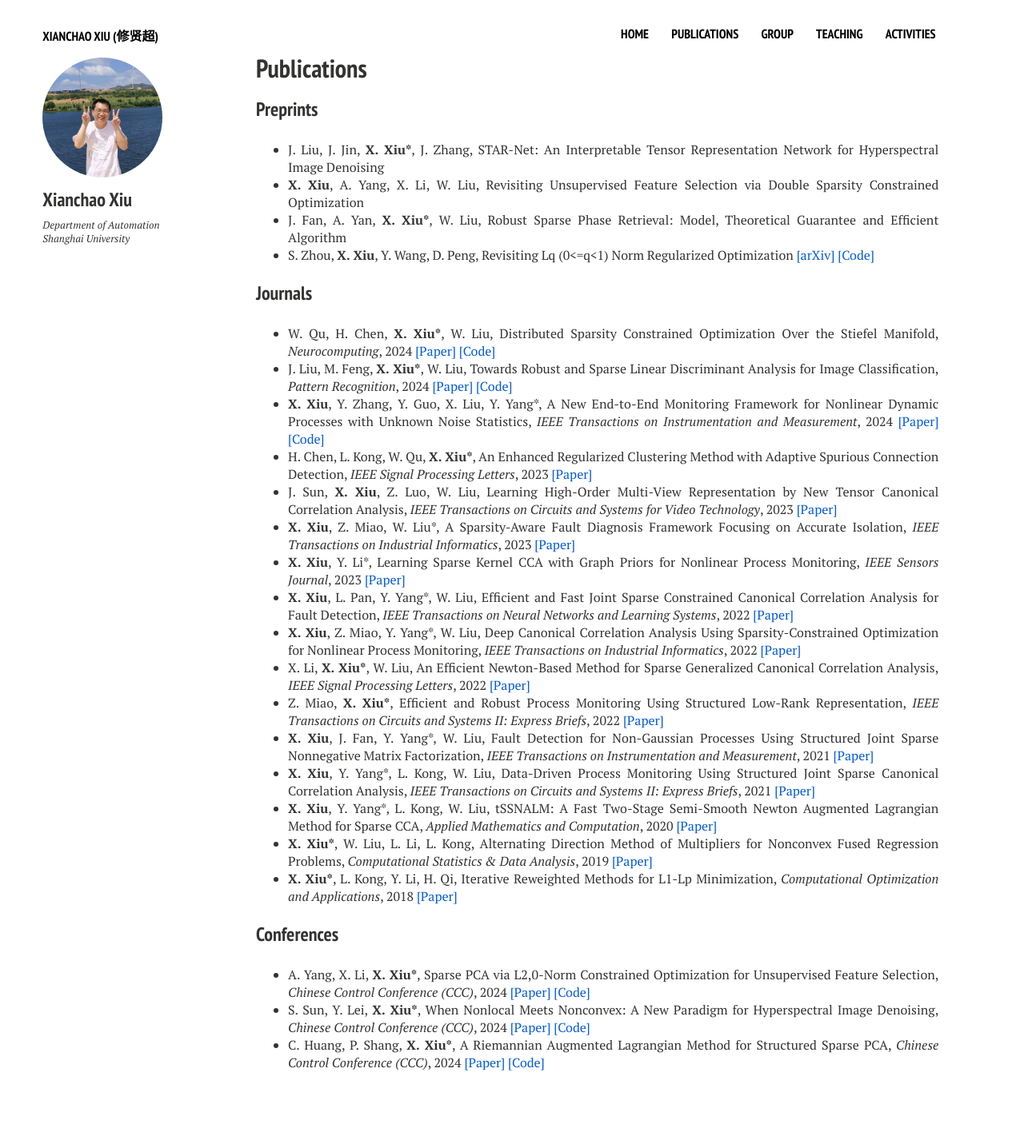
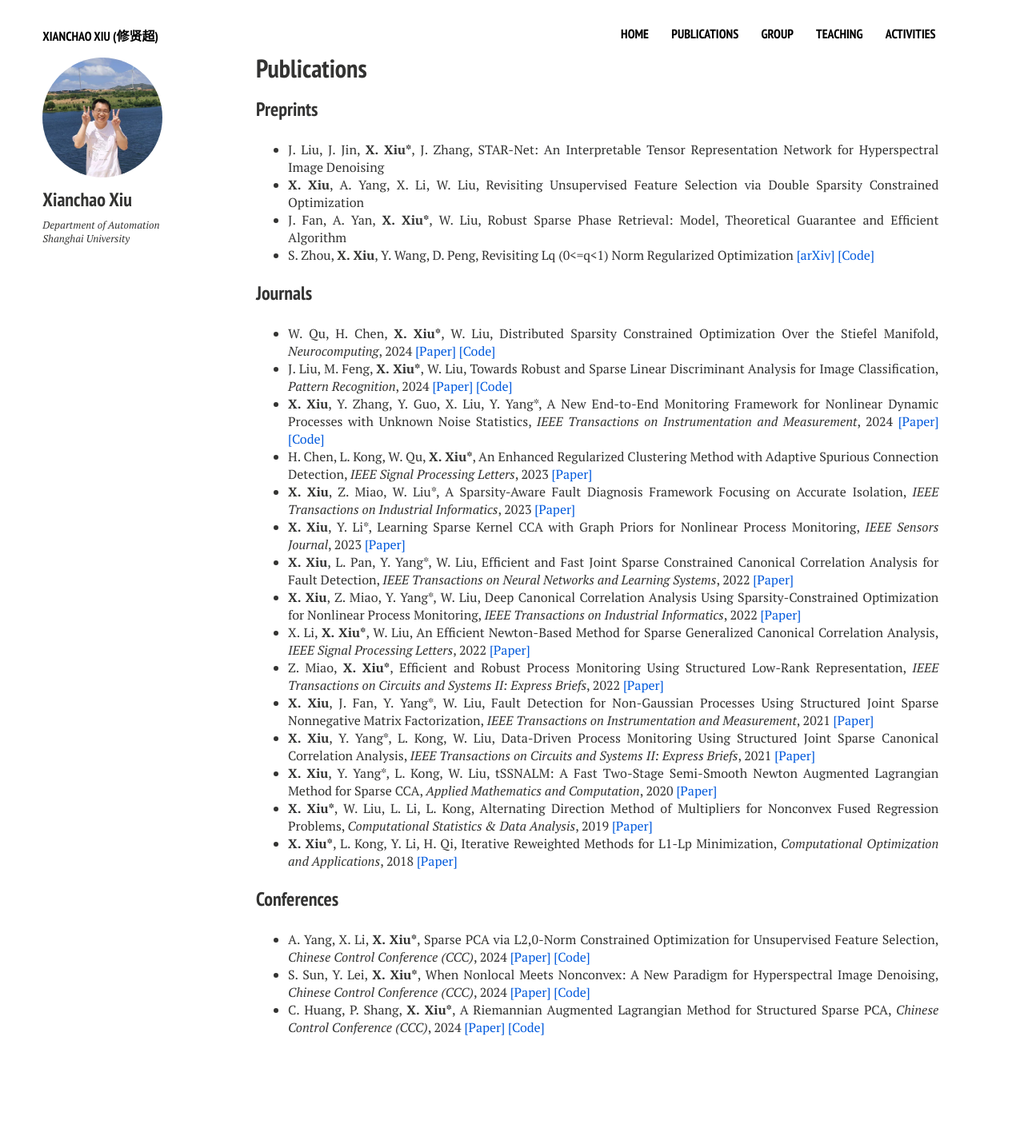
Before and after one commit to xianchaoxiu/xianchaoxiu.github.io, a Jekyll site: the page built from publications/index.md, in a window 1280 px wide. Shown: the whole page at 80% size. Built offline with Jekyll 4.4.1, drawn with Linux system fonts in a browser that asks for light colours; nearby versions of some CDN libraries; after the commit the page ends 1392 px from its top, so only the background shows below that.

Commit message:
Update index.md

```diff
--- a/publications/index.md
+++ b/publications/index.md
@@ -23,7 +23,6 @@ share: false
 * J. Liu, M. Feng, <b>X. Xiu*</b>, W. Liu, Towards Robust and Sparse Linear Discriminant Analysis for Image Classification, <i>Pattern Recognition</i>, 2024 <a href="https://www.sciencedirect.com/science/article/pii/S0031320324002632" class="textlink" target="_blank">[Paper]</a> <a href="https://github.com/EMXlight/RSLDAplus" class="textlink" target="_blank">[Code]</a> <br>
 * <b>X. Xiu</b>, Y. Zhang, Y. Guo, X. Liu, Y. Yang*, A New End-to-End Monitoring Framework for Nonlinear Dynamic Processes with Unknown Noise Statistics, <i>IEEE Transactions on Instrumentation and Measurement</i>, 2024 <a href="https://ieeexplore.ieee.org/document/10464356" class="textlink" target="_blank">[Paper]</a> <a href="https://github.com/xianchaoxiu/2024-TIM-DRNN" class="textlink" target="_blank">[Code]</a> <br>
 * H. Chen, L. Kong, W. Qu, <b>X. Xiu*</b>, An Enhanced Regularized Clustering Method with Adaptive Spurious Connection Detection, <i>IEEE Signal Processing Letters</i>, 2023 <a href="https://ieeexplore.ieee.org/document/10252040" class="textlink" target="_blank">[Paper]</a>  <br>
-* J. Sun, <b>X. Xiu</b>, Z. Luo, W. Liu, Learning High-Order Multi-View Representation by New Tensor Canonical Correlation Analysis, <i>IEEE Transactions on Circuits and Systems for Video Technology</i>, 2023 <a href="https://ieeexplore.ieee.org/document/10252040" class="textlink" target="_blank">[Paper]</a>  <br>
 * <b>X. Xiu</b>, Z. Miao, W. Liu*, A Sparsity-Aware Fault Diagnosis Framework Focusing on Accurate Isolation, <i>IEEE Transactions on Industrial Informatics</i>, 2023 <a href="https://ieeexplore.ieee.org/abstract/document/10091146" class="textlink" target="_blank">[Paper]</a> <br>
 * <b>X. Xiu</b>, Y. Li*, Learning Sparse Kernel CCA with Graph Priors for Nonlinear Process Monitoring, <i>IEEE Sensors Journal</i>, 2023 <a href="https://ieeexplore.ieee.org/document/10050438" class="textlink" target="_blank">[Paper]</a> <br>
 * <b>X. Xiu</b>, L. Pan, Y. Yang*, W. Liu, Efficient and Fast Joint Sparse Constrained Canonical Correlation Analysis for Fault Detection, <i>IEEE Transactions on Neural Networks and Learning Systems</i>, 2022 <a href="https://ieeexplore.ieee.org/document/9887978" class="textlink" target="_blank">[Paper]</a> <br>
```
